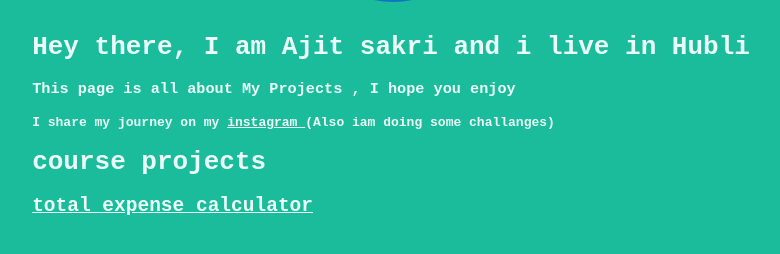
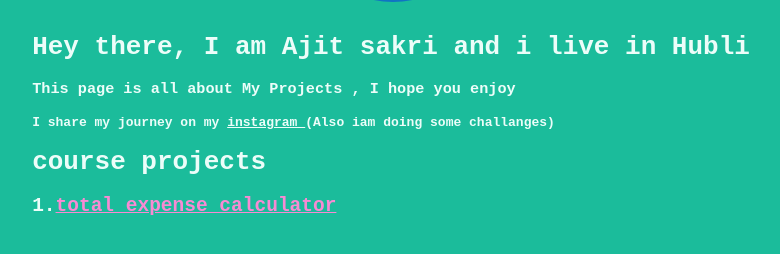
Before and after one commit to ajitpsakri/site, a plain HTML site: page index.html in a window 1280 px wide. Shown: the part 376-630 px from the top of the page, without its empty margins (249-1029 px from the left). Drawn offline with Linux system fonts and the light colour scheme.

Commit message:
changing color and adding serial number to course projects

```diff
--- a/css/main.css
+++ b/css/main.css
@@ -13,7 +13,9 @@
     margin: 18px;
 }
 .expense{
-    color: #ecfdf9;
+    color: #f88ad3;
+
+
 }
 .profile-pic{
     border-radius: 50%;
--- a/index.html
+++ b/index.html
@@ -12,7 +12,7 @@
              <h3>This page is all about My Projects , I hope you enjoy</h3>
              <h4>I share my journey on my <a class="instagram" href="https://www.instagram.com/theajitpsakri/?hl=en"> instagram </a>(Also iam doing some challanges)</h4>
              <h1>course projects</h1>
-             <h2> <a class="expense" href="https://totalexpense.netlify.com/">total expense calculator</a> </h2>
+             <h2> 1.<a class="expense" href="https://totalexpense.netlify.com/">total expense calculator</a> </h2>
              </div>
         </header>
     </body>
```
